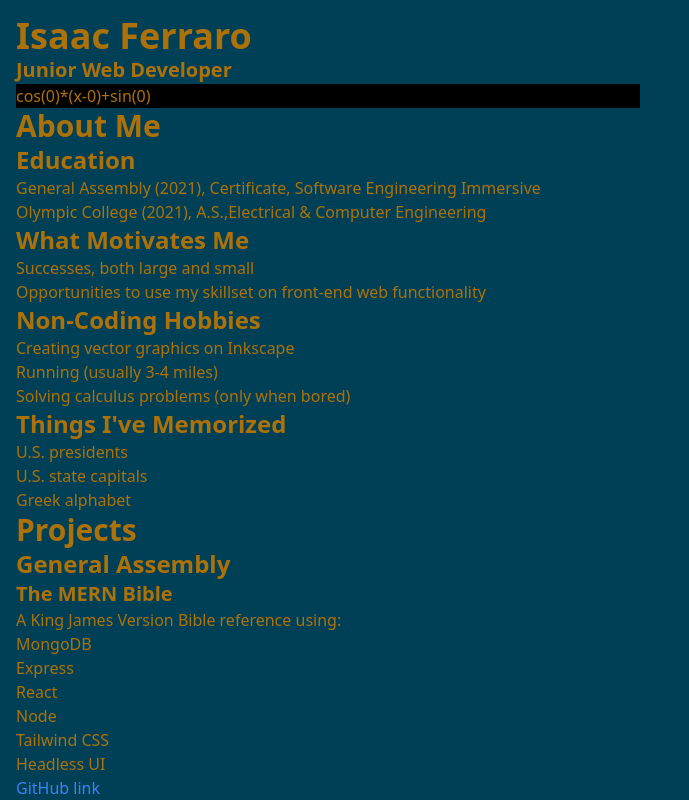
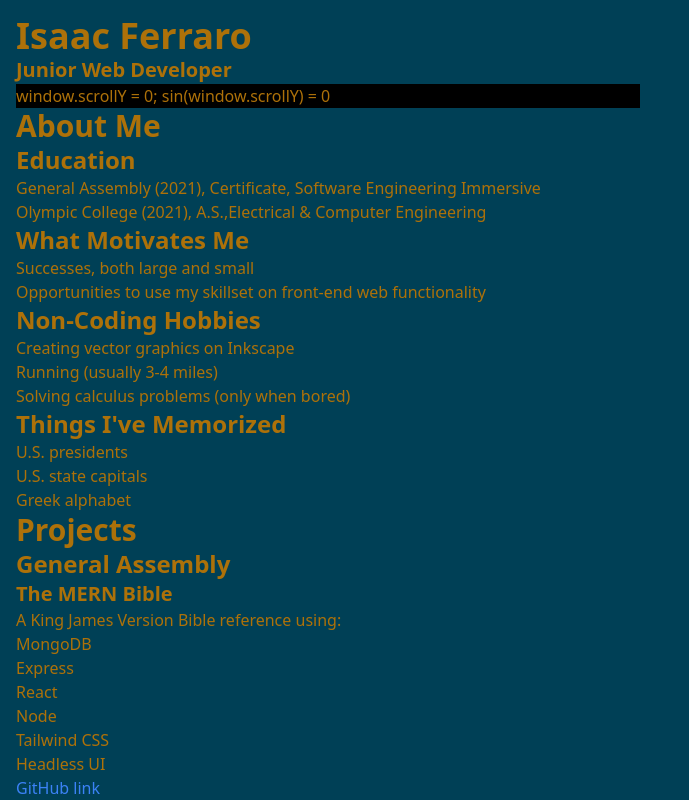
Before and after one commit to iferraro/portfolio, a React (Create React App) app: page / in a window 1280 px wide. Shown: the top 800 px of the page, without its empty margins (0-689 px from the left). Built offline with nearby package versions, Linux system fonts and the light colour scheme.

Commit message:
Removed function-plot

```diff
--- a/package.json
+++ b/package.json
@@ -12,7 +12,6 @@
     "@types/react": "^16.14.21",
     "@types/react-dom": "^16.9.14",
     "@types/react-redux": "^7.1.21",
-    "function-plot": "^1.22.7",
     "react": "^17.0.2",
     "react-dom": "^17.0.2",
     "react-redux": "^7.2.6",
--- a/src/App.tsx
+++ b/src/App.tsx
@@ -6,7 +6,14 @@ import Projects from "./features/Projects/Projects";
 import Contact from "./features/Contact/Contact";
 import Footer from "./features/Footer/Footer";
 
-function App() {
+const nums = [1, 2, 3, 4, 5, 6, 7, 8, 9, 10];
+
+const listSines = (arr: Array<number>) => {
+  arr.forEach((n: number) => console.log(Math.sin(n))); // function to see if Math.sin() is working correctly
+};
+
+const App = () => {
+  listSines(nums);
   return (
     <div className="p-4 bg-theme-dark text-theme-light">
       <Header />
@@ -17,6 +24,6 @@ function App() {
       <Footer />
     </div>
   );
-}
+};
 
 export default App;
--- a/src/features/graph/graphSlice.ts
+++ b/src/features/graph/graphSlice.ts
@@ -1,13 +1,12 @@
-import functionPlot from "function-plot";
 import { createAsyncThunk, createSlice, PayloadAction } from "@reduxjs/toolkit";
 import { RootState, AppThunk } from "../../app/store";
 
 export interface GraphState {
-  equation: string;
+  equation: string; // tangent line equation
 }
 
 const initialState: GraphState = {
-  equation: "x", // this is what the tangent line function evaluates to when t=0
+  equation: "window.scrollY = 0; sin(window.scrollY) = 0",
 };
 
 export const graphSlice = createSlice({
@@ -15,41 +14,15 @@ export const graphSlice = createSlice({
   initialState,
   reducers: {
     redefine: (state, action: PayloadAction<number>) => {
-      state.equation = `cos(${action.payload})*(x-${action.payload})+sin(${action.payload})`;
+      state.equation = `window.scrollY = ${
+        action.payload
+      }; sin(window.scrollY) = ${Math.sin(action.payload)}`;
     },
   },
 });
 
 export const { redefine } = graphSlice.actions;
 
-export const selectEquation = (state: RootState) => state.graph.equation // this is GraphState.equation
-
-// let contentsBounds = document.body.getBoundingClientRect();
-// let width = 800;
-// let height = 500;
-// let ratio = contentsBounds.width / width;
-// width *= ratio;
-// height *= ratio;
-
-// const showGraph = async () => {
-//   const returnedGraph = await functionPlot({
-//     target: "#graph",
-//     width,
-//     height,
-//     yAxis: { domain: [0, 2 * Math.PI] },
-//     grid: false,
-//     disableZoom: true,
-//     data: [
-//       {
-//         fn: "sin(x)",
-//         derivative: {
-//           fn: "cos(x)",
-//           updateOnMouseMove: true,
-//         },
-//       },
-//     ],
-//   });
-//   return returnedGraph;
-// };
+export const selectEquation = (state: RootState) => state.graph.equation; // this is GraphState.equation
 
 export default graphSlice.reducer;
```
Also changed, not shown: 1 other file (tests, documents, lock files or other folders).
